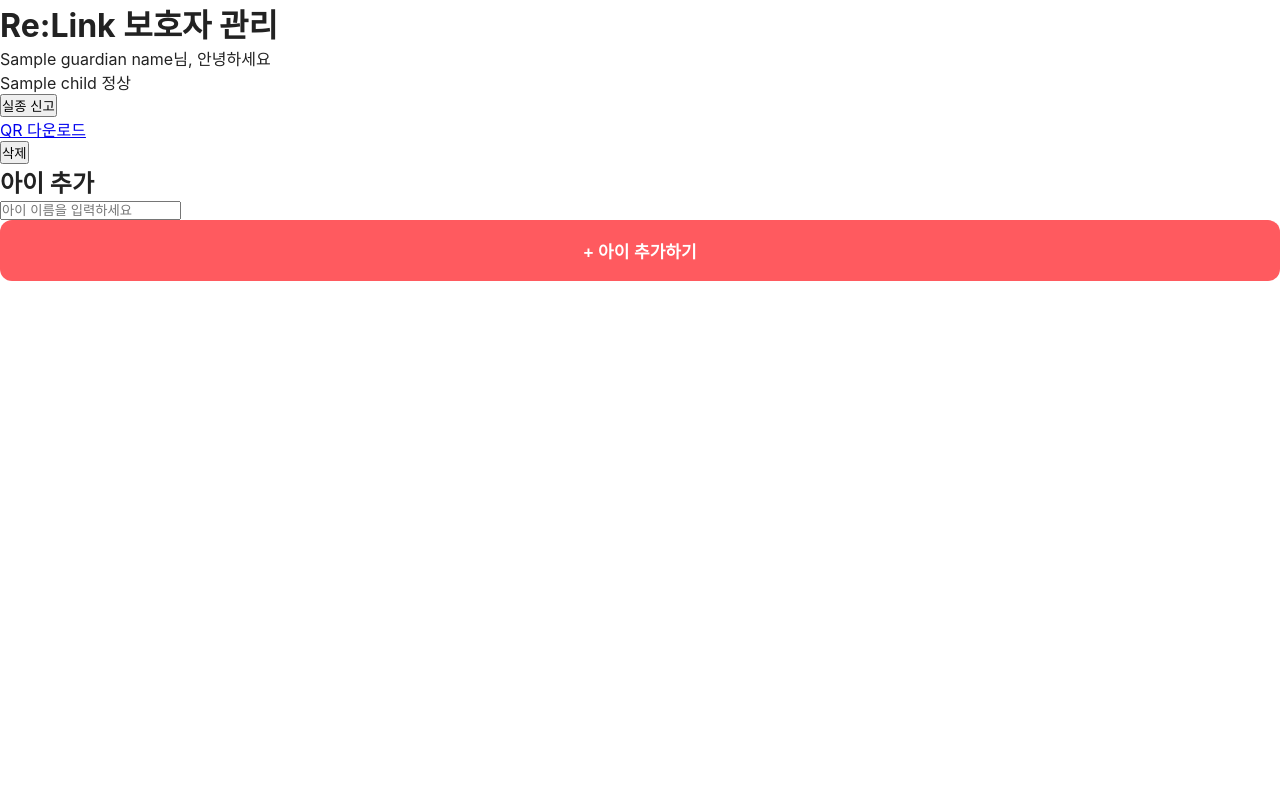
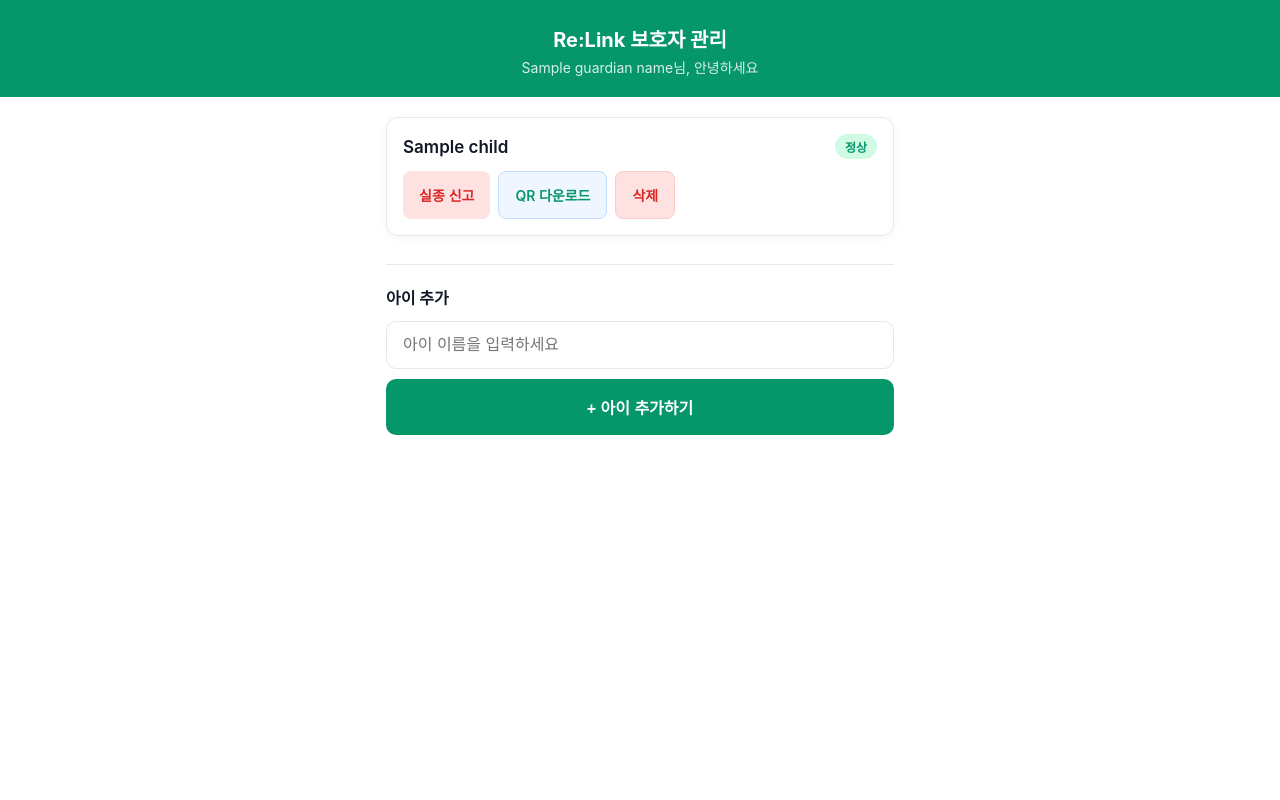
Before and after one commit to sunnn62/dgu-rise-Re-Link, a FastAPI app: template templates/guardian_dashboard.html in a window 1280 px wide. Run offline with FastAPI, Linux system fonts and the light colour scheme; the template is opened without the code that fills it: most values are stand-ins (such as "Sample title", 1, 10 or a date in 2020).

Commit message:
style: 대시보드/등록 폼 스타일링 추가

```diff
--- a/static/style.css
+++ b/static/style.css
@@ -9,8 +9,8 @@
 
 :root {
   --bg: #b2c7d9;
-  --primary: #ff5a5f;
-  --primary-dark: #e04146;
+  --primary: #10b981;
+  --primary-dark: #059669;
   --bubble-mine: #fee500;
   --bubble-theirs: #ffffff;
   --text: #222;
@@ -285,3 +285,295 @@ body {
 .btn-send:hover {
   background: var(--primary-dark);
 }
+
+/* ---------- 공통 색상 (보호자 페이지) ---------- */
+:root {
+  --blue: #059669;
+  --blue-dark: #047857;
+  --green: #10b981;
+  --green-dark: #059669;
+  --red: #ef4444;
+  --red-dark: #dc2626;
+  --gray-50: #f9fafb;
+  --gray-100: #f3f4f6;
+  --gray-200: #e5e7eb;
+  --gray-500: #6b7280;
+  --gray-700: #374151;
+  --gray-900: #111827;
+}
+
+/* ---------- 보호자 등록 폼 ---------- */
+.register-form {
+  text-align: left;
+  display: flex;
+  flex-direction: column;
+  gap: 12px;
+}
+
+.form-label {
+  font-size: 14px;
+  font-weight: 600;
+  color: var(--gray-700);
+  margin-bottom: -4px;
+}
+
+.form-input {
+  width: 100%;
+  padding: 14px 16px;
+  font-size: 16px;
+  border: 1px solid var(--gray-200);
+  border-radius: 10px;
+  outline: none;
+  transition: border-color 0.15s;
+}
+
+.form-input:focus {
+  border-color: var(--blue);
+  box-shadow: 0 0 0 3px rgba(37, 99, 235, 0.1);
+}
+
+.register-btn {
+  margin-top: 8px;
+  background: var(--blue);
+}
+
+.register-btn:hover {
+  background: var(--blue-dark);
+}
+
+/* ---------- 보호자 대시보드 ---------- */
+.dashboard-header {
+  background: var(--blue);
+  color: #fff;
+  padding: 24px 20px 20px;
+  text-align: center;
+}
+
+.dashboard-title {
+  font-size: 20px;
+  font-weight: 700;
+  margin-bottom: 4px;
+}
+
+.dashboard-subtitle {
+  font-size: 14px;
+  opacity: 0.85;
+}
+
+.dashboard-main {
+  padding: 20px 16px;
+  max-width: 540px;
+  margin: 0 auto;
+}
+
+/* ---------- 아이 카드 목록 ---------- */
+.children-list {
+  display: flex;
+  flex-direction: column;
+  gap: 12px;
+  margin-bottom: 28px;
+}
+
+.child-card {
+  background: #fff;
+  border: 1px solid var(--gray-200);
+  border-radius: 12px;
+  padding: 16px;
+  box-shadow: 0 2px 8px rgba(0, 0, 0, 0.04);
+}
+
+.child-info {
+  display: flex;
+  align-items: center;
+  justify-content: space-between;
+  margin-bottom: 12px;
+}
+
+.child-name {
+  font-size: 17px;
+  font-weight: 600;
+  color: var(--gray-900);
+}
+
+.status-badge {
+  display: inline-block;
+  font-size: 12px;
+  font-weight: 700;
+  padding: 4px 10px;
+  border-radius: 20px;
+  text-transform: uppercase;
+}
+
+.badge-success {
+  background: #d1fae5;
+  color: var(--green-dark);
+}
+
+.badge-danger {
+  background: #fee2e2;
+  color: var(--red-dark);
+}
+
+.child-actions {
+  display: flex;
+  gap: 8px;
+  flex-wrap: wrap;
+}
+
+.inline-form {
+  display: inline;
+}
+
+.btn-toggle {
+  padding: 10px 16px;
+  font-size: 14px;
+  font-weight: 600;
+  border: none;
+  border-radius: 8px;
+  cursor: pointer;
+  min-height: 48px;
+  transition: background 0.15s;
+}
+
+.btn-toggle-normal {
+  background: #d1fae5;
+  color: var(--green-dark);
+}
+
+.btn-toggle-normal:hover {
+  background: #a7f3d0;
+}
+
+.btn-toggle-missing {
+  background: #fee2e2;
+  color: var(--red-dark);
+}
+
+.btn-toggle-missing:hover {
+  background: #fecaca;
+}
+
+.btn-qr {
+  display: inline-flex;
+  align-items: center;
+  padding: 10px 16px;
+  font-size: 14px;
+  font-weight: 600;
+  color: var(--blue);
+  background: #eff6ff;
+  border: 1px solid #bfdbfe;
+  border-radius: 8px;
+  text-decoration: none;
+  min-height: 48px;
+  transition: background 0.15s;
+}
+
+.btn-qr:hover {
+  background: #dbeafe;
+}
+
+.btn-delete {
+  display: inline-flex;
+  align-items: center;
+  padding: 10px 16px;
+  font-size: 14px;
+  font-weight: 600;
+  color: var(--red-dark);
+  background: #fee2e2;
+  border: 1px solid #fecaca;
+  border-radius: 8px;
+  cursor: pointer;
+  min-height: 48px;
+  transition: background 0.15s;
+}
+
+.btn-delete:hover {
+  background: #fecaca;
+}
+
+/* ---------- 빈 상태 ---------- */
+.empty-state {
+  text-align: center;
+  padding: 40px 16px;
+}
+
+.empty-icon {
+  font-size: 48px;
+  margin-bottom: 12px;
+}
+
+.empty-text {
+  font-size: 17px;
+  font-weight: 600;
+  color: var(--gray-700);
+  margin-bottom: 4px;
+}
+
+.empty-sub {
+  font-size: 14px;
+  color: var(--gray-500);
+}
+
+/* ---------- 아이 추가 섹션 ---------- */
+.add-child-section {
+  border-top: 1px solid var(--gray-200);
+  padding-top: 20px;
+}
+
+.section-title {
+  font-size: 16px;
+  font-weight: 700;
+  color: var(--gray-900);
+  margin-bottom: 12px;
+}
+
+.add-child-form {
+  display: flex;
+  flex-direction: column;
+  gap: 10px;
+}
+
+.add-child-input {
+  width: 100%;
+  padding: 14px 16px;
+  font-size: 16px;
+}
+
+.btn-add {
+  width: 100%;
+  padding: 16px 24px;
+  font-size: 16px;
+  font-weight: 700;
+  border-radius: 10px;
+  background: var(--blue);
+  min-height: 48px;
+}
+
+.btn-add:hover {
+  background: var(--blue-dark);
+}
+
+/* ---------- 반응형 ---------- */
+@media (max-width: 480px) {
+  .child-actions {
+    flex-direction: column;
+  }
+
+  .btn-toggle,
+  .btn-qr {
+    width: 100%;
+    justify-content: center;
+    text-align: center;
+  }
+}
+
+
+/* ---------- 발견 랜딩 추가 스타일 ---------- */
+.btn-found {
+  background: var(--primary);
+  min-height: 48px;
+}
+
+.btn-found:hover {
+  background: var(--primary-dark);
+}
```
